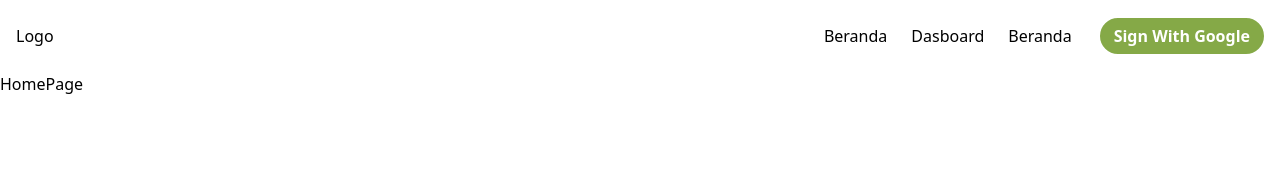
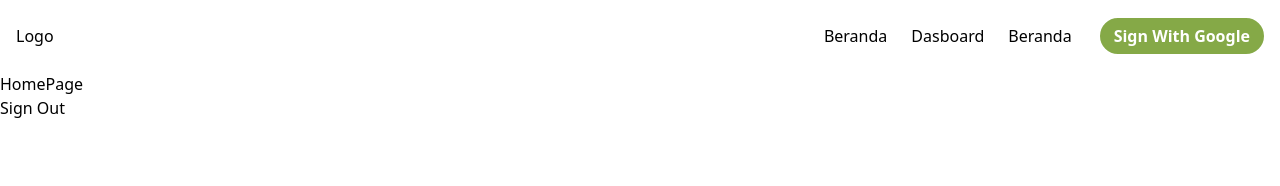
Before and after one commit to cangcode/pakargizi, a Next.js app: page / in a window 1280 px wide. Shown: the top 186 px of the page. Built offline with nearby package versions, Linux system fonts and the light colour scheme; no server answers.

Commit message:
fix auth bug

```diff
--- a/src/auth.ts
+++ b/src/auth.ts
@@ -8,4 +8,9 @@ declare module "next-auth" {
 
 export const { handlers, signIn, signOut, auth } = NextAuth({
   providers: [Google],
-})
+  secret: process.env.AUTH_SECRET, // Secret untuk JWT
+  session: {
+    strategy: "jwt",  // Menggunakan JWT sebagai strategi session
+  },
+}
+)
--- a/src/components/layout/Navbar.tsx
+++ b/src/components/layout/Navbar.tsx
@@ -6,7 +6,6 @@ import { auth } from '@/auth'
 
 export const Navbar = async () => {
   const session = await auth()
-  console.log(session?.user.image);
 
 
   return (
--- a/src/components/pages/HomePage.tsx
+++ b/src/components/pages/HomePage.tsx
@@ -1,10 +1,12 @@
 import React from 'react'
+import LogOut from "@/components/ui/Logout"
 
 export  const  HomePage = async () => {
 
   return (
     <div>
       HomePage
+      <LogOut/>
     </div>
   )
 }
--- /dev/null
+++ b/src/components/ui/Logout.tsx
@@ -0,0 +1,16 @@
+import { signOut } from "@/auth"
+
+ const Logout = () => {
+   return (
+    <form
+    action={async () => {
+      "use server"
+      await signOut()
+    }}
+  >
+    <button type="submit">Sign Out</button>
+  </form>
+   )
+ }
+
+ export default Logout
```
